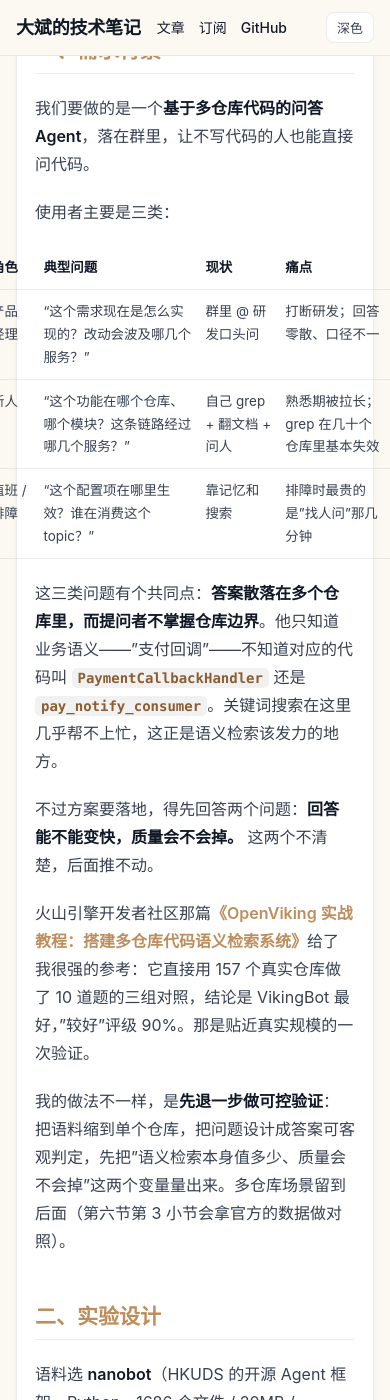
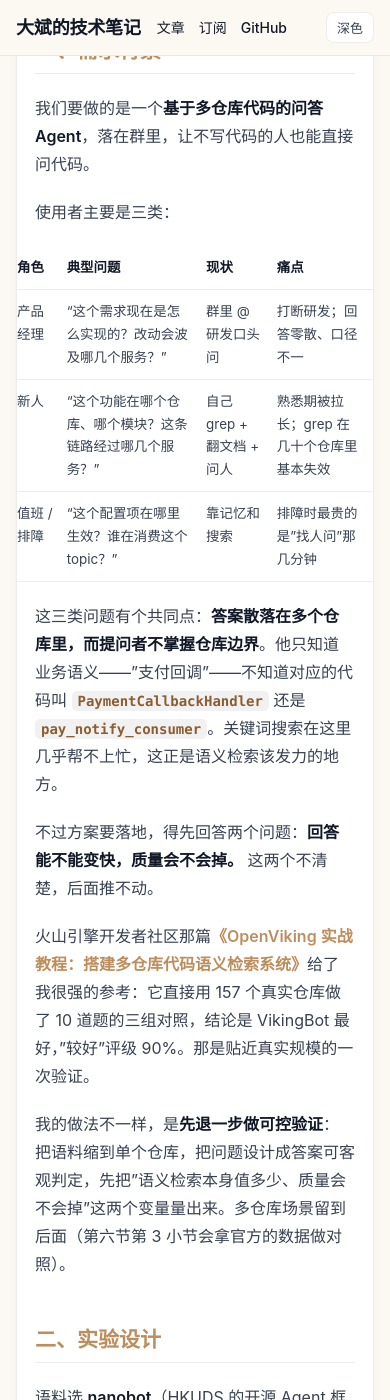
Before and after one commit to shengbinxu/shengbinxu.github.io, a Jekyll site: the page built from _posts/2026-10-05-ai-codebase-qa-benchmark.md, in a window 390 px wide and 1400 px high, scrolled down 287 px. Built offline with Jekyll 4.4.1, drawn with Linux system fonts in a browser that asks for light colours; a style sheet for code colours, icons or effects is not loaded.

Commit message:
表格外扩量与卡片内边距绑定为变量，修窄屏页面横向溢出

```diff
--- a/assets/css/style.css
+++ b/assets/css/style.css
@@ -35,6 +35,7 @@
   --shadow:    0 1px 2px rgb(0 0 0 / 0.04), 0 4px 16px -8px rgb(111 70 32 / 0.12);
 
   --measure:   704px;   /* 正文阅读宽度 */
+  --card-pad-x: 44px;   /* 文章卡片横向内边距；表格外扩量与之绑定 */
   --toc-width: 200px;
   --radius:    10px;
 
@@ -270,9 +271,10 @@ body {
 
 /* 表格与代码块不参与限宽，可用满卡片 */
 .prose > table {
-  /* 表格吃掉卡片左右内边距，比正文多 88px，避免长路径被从中间劈开 */
-  width: calc(100% + 88px);
-  margin-left: -44px;
+  /* 表格吃掉卡片左右内边距，比正文宽 2×内边距，减少长路径被从中间劈开。
+     外扩量必须与 --card-pad-x 绑定，否则窄屏下会把页面撑出横向滚动。 */
+  width: calc(100% + 2 * var(--card-pad-x));
+  margin-left: calc(-1 * var(--card-pad-x));
   max-width: none;
   font-size: 0.84em;
 }
@@ -484,10 +486,11 @@ body {
 .highlight .err { color: inherit; background: none; }
 
 /* 文章卡片内边距 */
-.article-card { padding: 40px 44px 48px; }
+.article-card { padding: 40px var(--card-pad-x) 48px; }
 
 @media (max-width: 600px) {
-  .article-card { padding: 24px 18px 32px; }
+  :root { --card-pad-x: 18px; }
+  .article-card { padding: 24px var(--card-pad-x) 32px; }
 }
 
 /* ------------------------------------------------- 首页：筛选与排序 */
```
